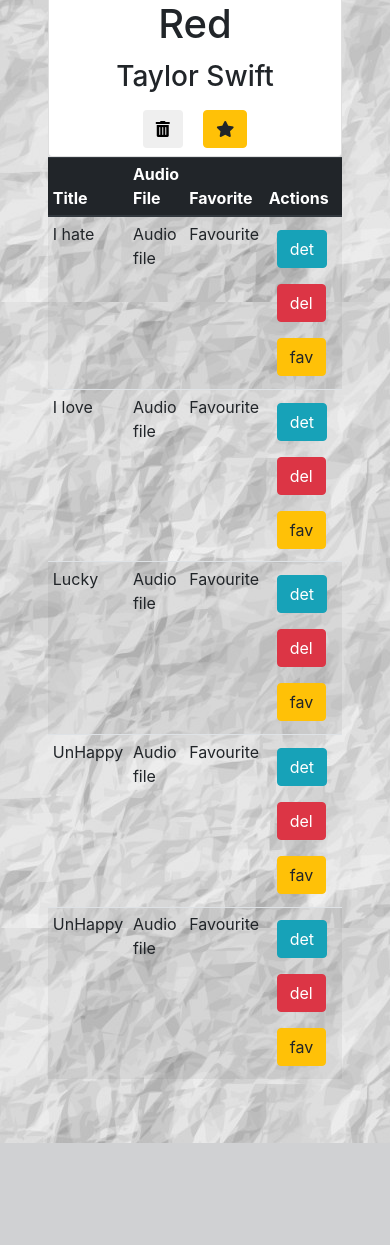
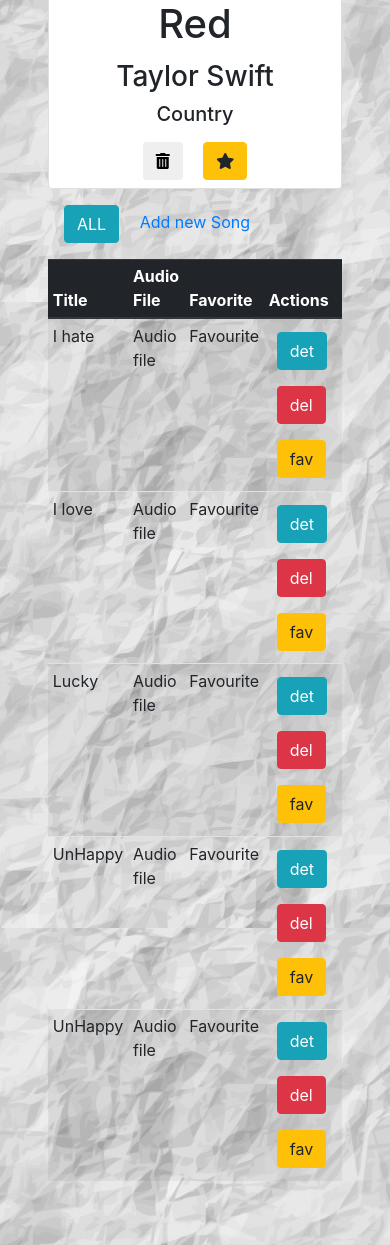
Before and after one commit to piter1316/musicWebApp, a Django app: page /music/1/ in a window 390 px wide. Shown: the part 324-1569 px from the top of the page. Before the commit the page ends 1467 px from the top, so only its background shows below. Run offline with Django 3.2, Linux system fonts and the light colour scheme; data comes from the database, SQL or seed files in the repository; some libraries are stand-ins or nearby versions.

Commit message:
episode 31 compleded

```diff
--- a/music/templates/music/album_form.html
+++ b/music/templates/music/album_form.html
@@ -10,7 +10,7 @@
         <div class="col-sm-12 col-md-7">
             <div class="panel panel-group bg-light mt-5 p-3">
                 <div class="panel-body">
-
+                    <h3>Add a New Album</h3>
                     <form class="form" action="" method="post" ectype="multipart/form-data">
                         {% csrf_token %}
                         {% include 'music/form-template.html' %}
--- a/music/templates/music/detail.html
+++ b/music/templates/music/detail.html
@@ -12,6 +12,7 @@
                         <div class="card-text ">
                             <h1 class="card-title ">{{ album.album_title }}</h1>
                             <h3 class="">{{ album.artist }}</h3>
+                            <h5>{{ album.genre }}</h5>
                         </div>
                         <button class="btn btn-default m-2" ><i class="fas fa-trash-alt"></i></button>
                         <button class="btn btn-warning m-2" ><i class="fas fa-star"></i></button>
@@ -19,6 +20,10 @@
                 </div>
             </div>
             <div class="col-md-7 col-lg-8">
+                <div class="navi m-3">
+                    <button class="btn btn-info mr-3">ALL</button>
+                    <label><a href="" >Add new Song</a></label>
+                </div>
                 <table class="table table-striped table-sm">
                      <thead class="thead-dark">
                         <tr>
--- a/music/templates/music/index.html
+++ b/music/templates/music/index.html
@@ -11,6 +11,7 @@
                     <div class="card-block px-2">
                         <h1> {{ album.album_title }} </h1>
                         <h2>{{ album.artist }}</h2>
+                        <h5>{{ album.genre }}</h5>
                         <button class="btn btn-info m-2" ><a href="{% url 'music:detail' album.id %}" style="text-decoration: none;color: white;">View details</a></button>
                         <button class="btn btn-default m-2" ><i class="fas fa-trash-alt"></i></button>
                         <button class="btn btn-warning m-2" ><i class="fas fa-star"></i></button>
--- a/music/views.py
+++ b/music/views.py
@@ -1,5 +1,6 @@
 from django.views import generic
 from django.views.generic import CreateView, UpdateView,DetailView
+
 from .models import Album
 
 
```
Also changed, not shown: music/templates/music/form-template.html (+1 -6 lines).
